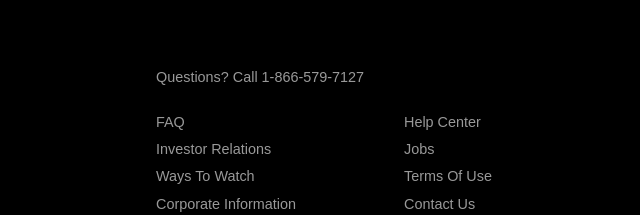
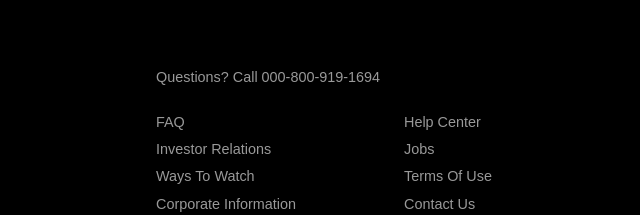
Before and after one commit to ImRkofficial/netflix, a plain HTML site: page index.html in a window 1280 px wide. Shown: the part 1300-1515 px from the top of the page, 4-644 px from the left. Drawn offline with Linux system fonts and the light colour scheme.

Commit message:
Update index.html

```diff
--- a/index.html
+++ b/index.html
@@ -171,7 +171,7 @@
     </section>
 
     <footer class="footer">
-      <p>Questions? Call 1-866-579-7127</p>
+      <p>Questions? Call 000-800-919-1694</p>
       <div class="footer-cols">
         <ul>
           <li><a href="#">FAQ</a></li>
```
